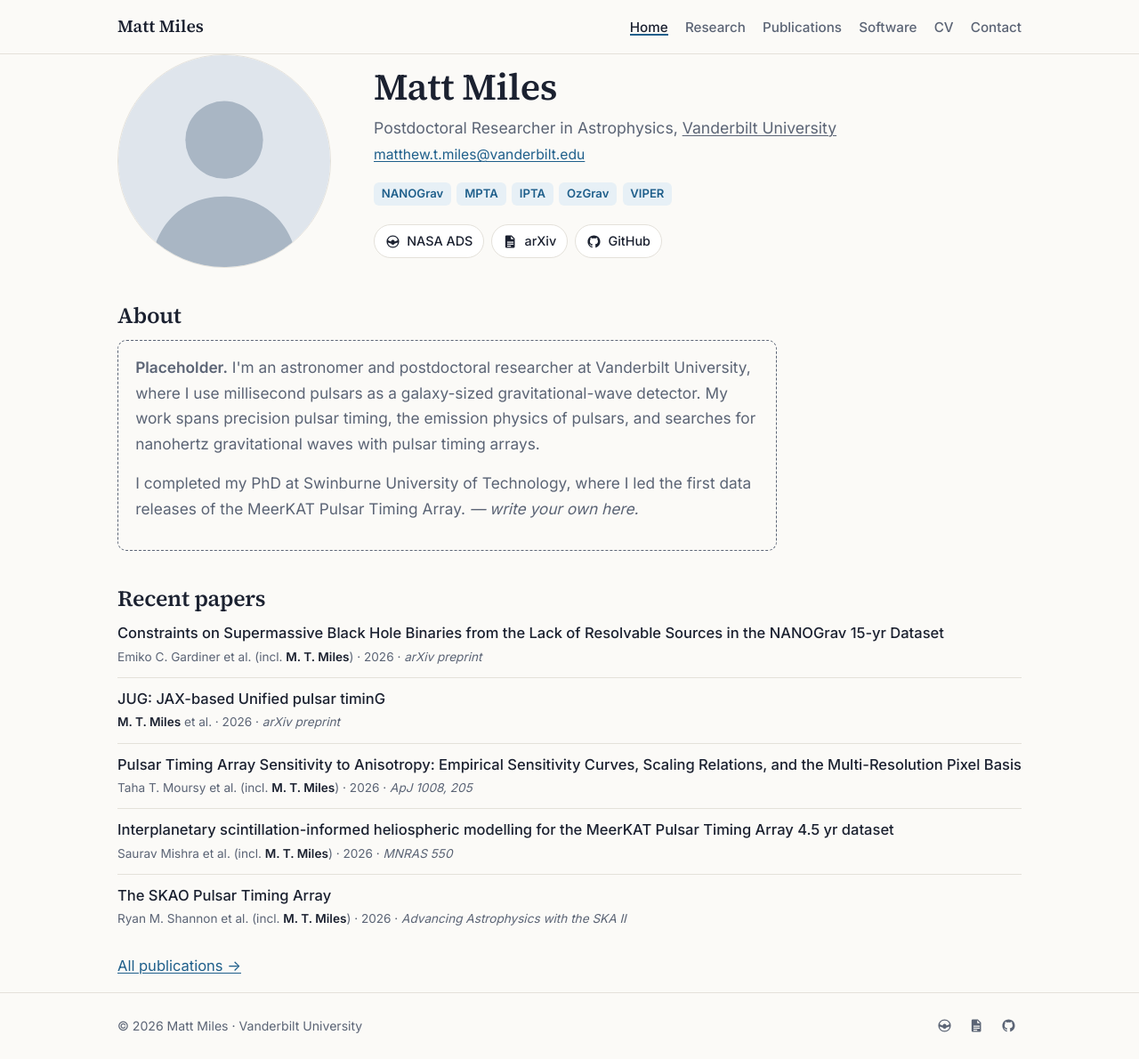
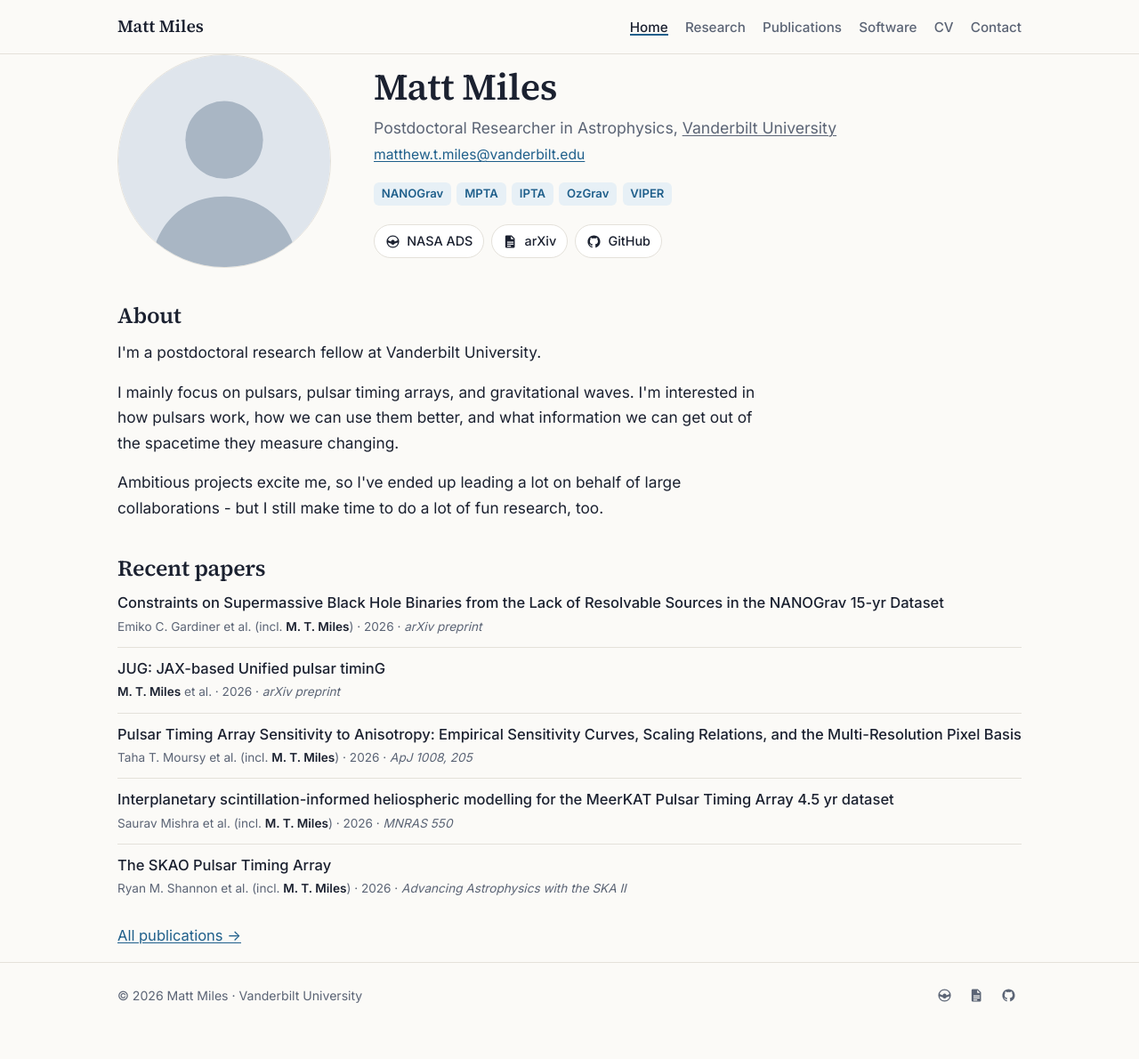
Before and after one commit to MattTMiles/MattTMiles.github.io, a Jekyll site: the page built from index.html, in a window 1280 px wide and 1190 px high. Shown: the whole window at 89% size. Built offline with Jekyll 4.4.1, drawn with Linux system fonts in a browser that asks for light colours.

Commit message:
Home: real About text
Co-Authored-By: Claude Opus 5.5 <noreply@anthropic.com>

```diff
--- a/index.html
+++ b/index.html
@@ -21,16 +21,11 @@ description: >-
 <section aria-labelledby="about">
   <h2 id="about">About</h2>
   <div class="blurb">
-    <!-- TODO: replace this placeholder with your own blurb (2–3 short paragraphs).
-         Tip for search: keep your full name, "astronomer", "pulsar timing" and
-         "gravitational waves" in the first paragraph. -->
-    <div class="placeholder">
-      <p><strong>Placeholder.</strong> I'm an astronomer and postdoctoral researcher at Vanderbilt University, where I use
-      millisecond pulsars as a galaxy-sized gravitational-wave detector. My work spans precision pulsar timing,
-      the emission physics of pulsars, and searches for nanohertz gravitational waves with pulsar timing arrays.</p>
-      <p>I completed my PhD at Swinburne University of Technology, where I led the first data releases of the
-      MeerKAT Pulsar Timing Array. <em>— write your own here.</em></p>
-    </div>
+    <p>I'm a postdoctoral research fellow at Vanderbilt University.</p>
+    <p>I mainly focus on pulsars, pulsar timing arrays, and gravitational waves. I'm interested in how pulsars work,
+    how we can use them better, and what information we can get out of the spacetime they measure changing.</p>
+    <p>Ambitious projects excite me, so I've ended up leading a lot on behalf of large collaborations - but I still
+    make time to do a lot of fun research, too.</p>
   </div>
 </section>
 
```
